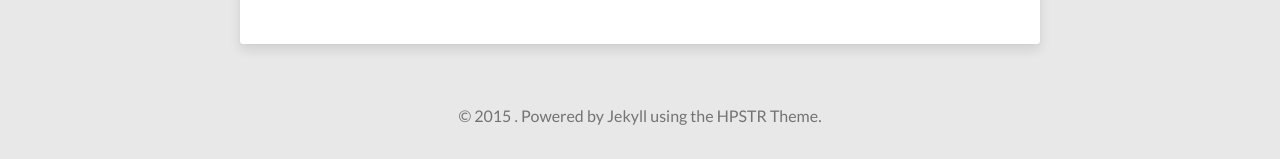
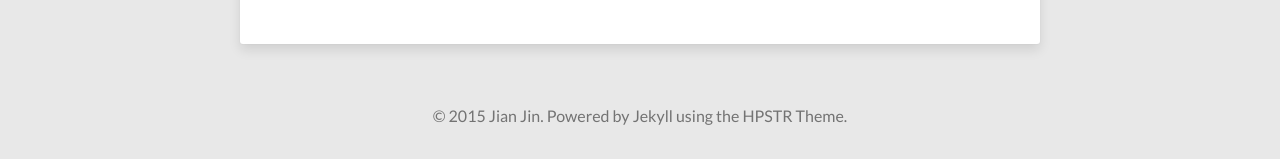
Before and after one commit to imteazs/jianjinucdavis.github.io, a Jekyll site: the page built from Resume.md, in a window 1280 px wide. Shown: the part 2116-2275 px from the top of the page. Built offline with Jekyll 4.4.1, drawn with Linux system fonts in a browser that asks for light colours; nearby versions of some CDN libraries; comment, search, counter and statistics services are not loaded; some of the changed lines change nothing that is shown; some of the changed text lies outside the part shown.

Commit message:
new config.yml

```diff
--- a/_config.yml
+++ b/_config.yml
@@ -1,12 +1,36 @@
-# Site settings
-title: Jian Jin
-email: jinjian.pku@gmail.com
-description: > # this means to ignore newlines until "baseurl:"
-  Life is an exciting journey.
-baseurl: "" # the subpath of your site, e.g. /blog/
-url: "http://yourdomain.com" # the base hostname & protocol for your site
-twitter_username: jianjinxyz
-github_username:  jianjinucdavis
+title:            Jian Jin
+description:      Life is an exciting journey.
+disqus_shortname: shortname
+# Your site's domain goes here (eg: //mmistakes.github.io, http://mademistakes.com, etc)
+# When testing locally leave blank or use http://localhost:4000
+url:              //jianjinucdavis.github.io
+
+# Owner/author information
+owner:
+  name:           Jian Jin
+  avatar:         # avatar.jpg
+  bio:            "A scientist in transition to a DATA scientist!"
+  email:          jinjian.pku@gmail.com
+  # Social networking links used in footer. Update and remove as you like.
+  twitter:        jianjinxyz
+  github:         jianjinucdavis
+  linkedin:       https://www.linkedin.com/in/jianjinxyz
+
+# Analytics and webmaster tools stuff goes here
+google_analytics:
+google_verify:
+# https://ssl.bing.com/webmaster/configure/verify/ownership Option 2 content= goes here
+bing_verify:
+
+# http://en.wikipedia.org/wiki/List_of_tz_database_time_zones
+timezone:    America/Los_Angeles
+future:      true
+pygments:    true
+markdown:    kramdown
+
+# Amount of posts to show on home page
+paginate: 5
+
 
 # add Facebook, Twitter, and Google+ share links
 share: true
@@ -18,6 +42,3 @@
 
 # allow comments
 comments: true
-
-# Build settings
-markdown: kramdown
```
